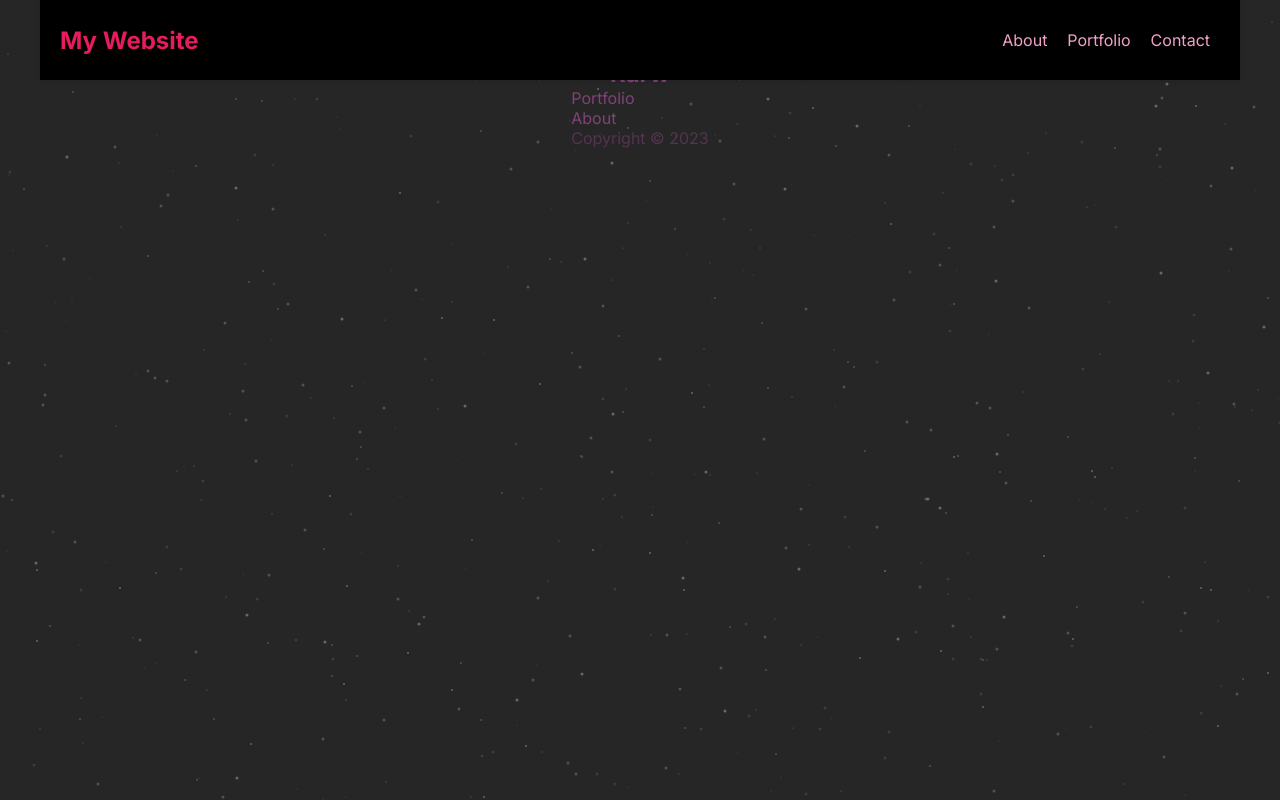
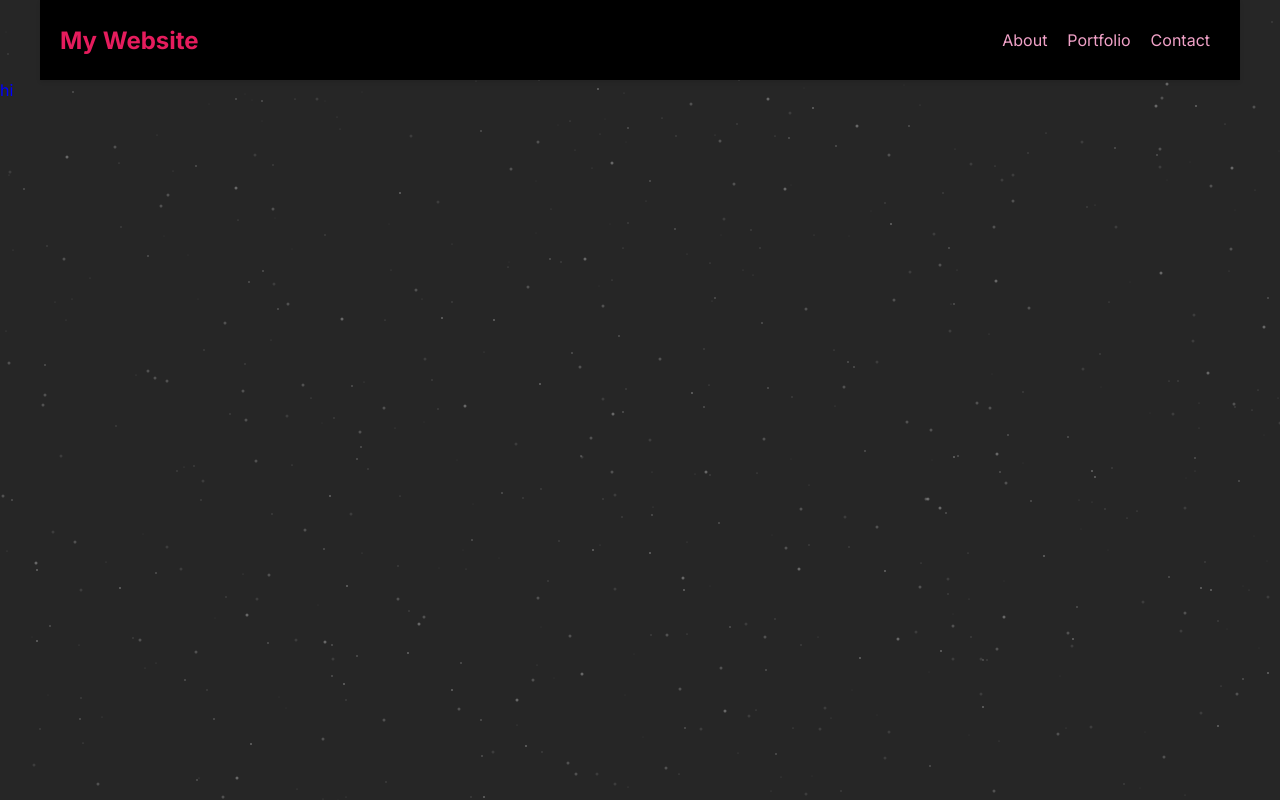
Before and after one commit to enzzzooo/portfolio, a Next.js app: page /about in a window 1280 px wide. Shown: the top 800 px of the page. Built offline with nearby package versions, Linux system fonts and the light colour scheme.

Commit message:
more changes, fix footer

```diff
--- a/app/about/page.js
+++ b/app/about/page.js
@@ -1,4 +1,9 @@
 import s from "./page.module.css";
 export default function about() {
-  return <div className={s.center}><div className={s.style}>rarw and </div></div>;
+  return (
+    <>
+      <div className={`${"top"} ${s.style}`}>hi</div>
+      <h1> this is the title</h1>
+    </>
+  );
 }
--- a/app/about/page.module.css
+++ b/app/about/page.module.css
@@ -4,5 +4,6 @@
   justify-content: center;
 }
 .style {
-  background-color: blue;
+  color: blue;
+  height: 100vh;
 }
--- a/app/components/Footer.js
+++ b/app/components/Footer.js
@@ -6,16 +6,20 @@ export default function Footer() {
     <>
       <Star />
       <div className={s.wrapper}>
-        <h1 className={s.main}>Main</h1>
-        <h2>Rarw</h2>
+        <h1 className={s.big}>Main</h1>
+        <h2 className={s.big}>Rarw</h2>
         <ul>
           <li>
-            <Link href="../portfolio">Portfolio</Link>
+            <Link className={s.small} href="../portfolio">
+              Portfolio
+            </Link>
           </li>
           <li>
-            <Link href="../about">About</Link>
+            <Link className={s.small} href="../about">
+              About
+            </Link>
           </li>
-          <li className={s.lower}>Copyright &copy; 2023</li>
+          <li className={`${s.lower} ${s.small}`}>Copyright &copy; 2023</li>
         </ul>
       </div>
     </>
--- a/app/components/Footer.module.css
+++ b/app/components/Footer.module.css
@@ -6,22 +6,16 @@
   color: var(--purple);
   width: auto;
   height: 50vh;
-  transition: background 0.5s ease;
 }
-
-.wrapper:hover {
-  background: linear-gradient(
-    to bottom,
-    rgba(var(--purpleO), 0.5),
-    var(--purple)
-  );
+.wrapper > ul {
+  color: rgba(var(--blueO), 0.5);
+  margin: 0 10px 10px 0;
 }
-
 .lower {
   color: rgba(var(--purpleO), 0.5);
   transition: color 0.5s ease;
 }
 
 .lower:hover {
-  color: var(--blue);
+  color: var(--yellow);
 }
--- a/app/components/Star.js
+++ b/app/components/Star.js
@@ -114,6 +114,7 @@ export default function Star({
       gsap.ticker.remove(RENDER);
     };
   }, []); // why brackets?
+  // empty array
 
   return (
     <div>
--- a/app/components/Star.module.css
+++ b/app/components/Star.module.css
@@ -3,6 +3,5 @@
   inset: 0;
   background: hsl(0, 0%, 15%);
   z-index: -1;
-  height: 100vh;
   width: 100vw;
 }
--- a/app/globals.css
+++ b/app/globals.css
@@ -2,8 +2,11 @@
   --red: rgb(230, 28, 93);
   --redO: 230, 28, 93;
 
-  --blue: rgb(58, 0 ,136);
+  --blue: rgb(58, 0, 136);
   --blueO: 58, 0, 136;
+
+  --lightBlue: rgb(65, 61, 209);
+  --lightBlueO: 65, 61, 209;
 
   --purple: rgb(130, 65, 121);
   --purpleO: 130, 65, 121;
@@ -41,3 +44,6 @@ a:hover {
 li {
   list-style-type: none;
 }
+.top {
+  padding-top: var(--headerHeight);
+}
```
